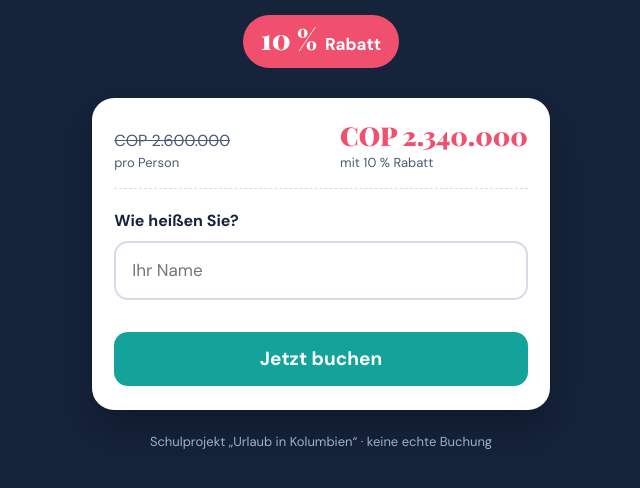
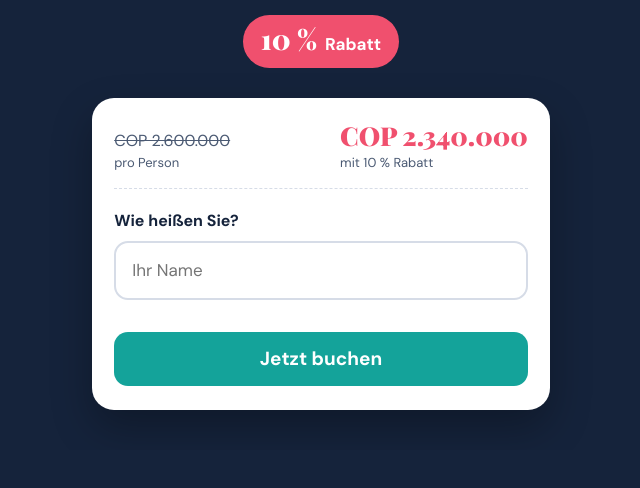
Before and after one commit to sofi-vega/goldkueste-reisen, a plain HTML site: page index.html in a window 1280 px wide. Shown: the part 484-972 px from the top of the page, without its empty margins (319-959 px from the left). After the commit the page ends 934 px from the top, so only its background shows below. Drawn offline with nearby package versions, Linux system fonts and the light colour scheme.

Commit message:
Update index.html

```diff
--- a/index.html
+++ b/index.html
@@ -46,7 +46,6 @@ button:focus-visible{outline:3px solid var(--gold);outline-offset:3px}
 .code{display:inline-block;margin:6px 0 16px;padding:12px 22px;border:2px dashed var(--coral);border-radius:14px;font:700 24px/1 "DM Sans",sans-serif;letter-spacing:.08em;color:var(--coral)}
 .sun{width:74px;height:74px;margin:0 auto;display:block}
 .again{background:transparent;color:var(--teal);border:2px solid var(--teal);min-height:46px;font-size:16px}
-.note{text-align:center;color:#9fb0c9;font-size:13px;margin:22px 16px 0}
 [hidden]{display:none!important}
 @media (prefers-reduced-motion:no-preference){.pop{animation:pop .5s cubic-bezier(.2,1.4,.4,1)}@keyframes pop{from{transform:scale(.85);opacity:0}to{transform:none;opacity:1}}}
 </style>
@@ -102,7 +101,6 @@ button:focus-visible{outline:3px solid var(--gold);outline-offset:3px}
     <button class="again" id="again" type="button">Noch eine Person buchen</button>
   </section>
 
-  <p class="note">Schulprojekt „Urlaub in Kolumbien“ · keine echte Buchung</p>
 </main>
 <script>
 {
```
